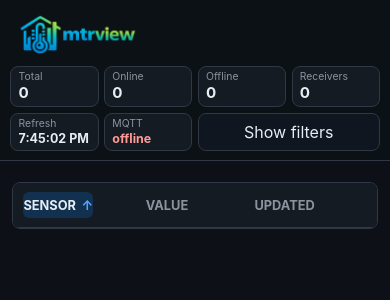
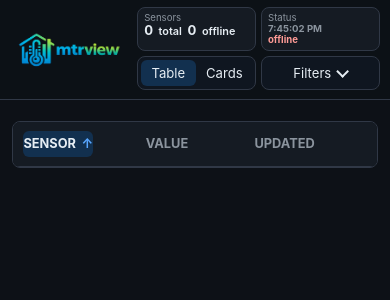
Before and after one commit to tvallas/mtrview, a FastAPI app: page / in a window 390 px wide. Shown: the top 300 px of the page. Run offline with FastAPI, Linux system fonts and the light colour scheme; lists and menus that the app fills with data are empty.

Commit message:
feat: streamline mobile dashboard controls

```diff
--- a/mtrview/static/app.css
+++ b/mtrview/static/app.css
@@ -87,7 +87,7 @@ main {
 
 .header-metrics {
   display: grid;
-  grid-template-columns: repeat(6, minmax(5.8rem, auto)) auto;
+  grid-template-columns: minmax(14rem, auto) minmax(8.5rem, auto) auto auto;
   gap: 0.45rem;
   align-items: stretch;
   justify-content: end;
@@ -128,6 +128,42 @@ main {
   font-size: 0.95rem;
 }
 
+.connection-tile.ok #mqttStatus {
+  color: #7ee787;
+}
+
+.connection-tile.offline #mqttStatus {
+  color: #ff9b96;
+}
+
+.connection-tile strong {
+  display: flex;
+  flex-direction: column;
+  gap: 0.08rem;
+}
+
+.connection-tile {
+  min-width: 8.5rem;
+}
+
+.summary-tile {
+  min-width: 14rem;
+}
+
+.count-line {
+  display: flex !important;
+  flex-wrap: wrap;
+  gap: 0.15rem 0.5rem;
+  align-items: baseline;
+  font-size: 0.88rem !important;
+  font-weight: 600;
+}
+
+.count-line b {
+  color: var(--text);
+  font-size: 1.05rem;
+}
+
 .metric-tile.ok strong {
   color: #7ee787;
 }
@@ -136,12 +172,17 @@ main {
   color: #ff9b96;
 }
 
+.connection-tile.ok strong,
+.connection-tile.offline strong {
+  color: var(--text);
+}
+
 .controls {
   position: sticky;
   top: 4rem;
   z-index: 9;
   display: grid;
-  grid-template-columns: minmax(12rem, 2fr) repeat(4, minmax(8rem, 1fr)) auto;
+  grid-template-columns: minmax(12rem, 2fr) repeat(4, minmax(8rem, 1fr));
   gap: 0.6rem;
   margin: 0 0 1rem;
   padding: 0.75rem;
@@ -182,16 +223,80 @@ button.active {
 }
 
 .icon-button {
-  min-width: 4.9rem;
+  display: inline-flex;
+  min-width: 5.6rem;
   min-height: auto;
+  align-items: center;
+  justify-content: center;
+  gap: 0.4rem;
   padding: 0.35rem 0.65rem;
   border-radius: 8px;
   background: #0f1620;
 }
 
+.icon-button::after {
+  content: "";
+  width: 0.45rem;
+  height: 0.45rem;
+  margin-top: -0.2rem;
+  border-right: 2px solid currentcolor;
+  border-bottom: 2px solid currentcolor;
+  transform: rotate(45deg);
+}
+
+.icon-button.active::after {
+  margin-top: 0.2rem;
+  transform: rotate(225deg);
+}
+
 .view-toggle {
   display: flex;
-  gap: 0.4rem;
+}
+
+.header-view-toggle {
+  position: relative;
+  isolation: isolate;
+  padding: 0.2rem;
+  border: 1px solid var(--line);
+  border-radius: 8px;
+  background: #0f1620;
+}
+
+.header-view-toggle::before {
+  position: absolute;
+  top: 0.2rem;
+  bottom: 0.2rem;
+  left: 0.2rem;
+  z-index: 0;
+  width: calc((100% - 0.4rem) / 2);
+  border-radius: 6px;
+  background: #12304f;
+  content: "";
+  transition: transform 140ms ease;
+}
+
+.header-view-toggle:has(#tableViewButton.active)::before {
+  transform: translateX(0);
+}
+
+.header-view-toggle:has(#cardViewButton.active)::before {
+  transform: translateX(100%);
+}
+
+.header-view-toggle button {
+  position: relative;
+  z-index: 1;
+  flex: 1 1 0;
+  min-height: 2rem;
+  min-width: 4.2rem;
+  padding: 0 0.55rem;
+  border: 0;
+  background: transparent;
+  text-align: center;
+}
+
+.header-view-toggle button.active {
+  background: transparent;
 }
 
 .priority-section,
@@ -487,61 +592,90 @@ tr.problem .sensor-cell {
   }
 
   .topbar {
-    align-items: flex-start;
-    flex-direction: column;
+    align-items: center;
   }
 
   .header-metrics {
-    width: 100%;
-    grid-template-columns: repeat(3, minmax(0, 1fr));
+    grid-template-columns: minmax(12rem, 1fr) minmax(8rem, 0.8fr) auto auto;
     justify-content: stretch;
   }
 
-  .view-toggle {
-    grid-column: 1 / -1;
+  .summary-tile {
+    min-width: 12rem;
   }
 }
 
 @media (max-width: 640px) {
   .topbar {
     position: static;
-    align-items: flex-start;
-    gap: 0.45rem;
+    align-items: center;
+    gap: 0.5rem;
     min-height: 0;
     padding: 0.45rem 0.65rem 0.55rem;
   }
 
   .brand-logo {
-    width: min(8.5rem, 46vw);
+    width: min(7.4rem, 31vw);
   }
 
   .header-metrics {
-    grid-template-columns: repeat(4, minmax(0, 1fr));
-    gap: 0.35rem;
+    grid-template-columns: repeat(2, minmax(0, 1fr));
+    gap: 0.3rem;
   }
 
   .metric-tile {
     min-width: 0;
-    padding: 0.35rem 0.45rem;
+    padding: 0.3rem 0.4rem;
   }
 
   .metric-tile span {
-    font-size: 0.65rem;
+    font-size: 0.6rem;
   }
 
   .metric-tile strong {
     margin-top: 0.12rem;
-    font-size: 0.95rem;
+    font-size: 0.82rem;
   }
 
   .status-tile strong {
-    font-size: 0.78rem;
+    font-size: 0.72rem;
+  }
+
+  .connection-tile {
+    min-width: 0;
+  }
+
+  .summary-tile {
+    min-width: 0;
+  }
+
+  .count-line {
+    gap: 0.1rem 0.35rem;
+    font-size: 0.68rem !important;
+  }
+
+  .count-line b {
+    font-size: 0.82rem;
+  }
+
+  .header-view-toggle {
+    grid-column: span 1;
+    padding: 0.15rem;
+  }
+
+  .header-view-toggle button {
+    min-height: 1.75rem;
+    min-width: 0;
+    padding: 0 0.35rem;
+    font-size: 0.82rem;
   }
 
   .icon-button {
-    grid-column: span 2;
-    min-height: 2rem;
-    padding: 0.25rem 0.5rem;
+    grid-column: span 1;
+    min-width: 0;
+    min-height: 2.05rem;
+    padding: 0.2rem 0.4rem;
+    font-size: 0.82rem;
   }
 
   .controls {
--- a/mtrview/static/app.js
+++ b/mtrview/static/app.js
@@ -12,9 +12,7 @@ const els = {
   mqttStatus: document.getElementById("mqttStatus"),
   counts: {
     total: document.getElementById("countTotal"),
-    online: document.getElementById("countOnline"),
     offline: document.getElementById("countOffline"),
-    receivers: document.getElementById("countReceivers"),
   },
   search: document.getElementById("searchInput"),
   status: document.getElementById("statusFilter"),
@@ -196,9 +194,7 @@ function textValue(reading, key) {
 function render() {
   const counts = state.data.counts || {};
   els.counts.total.textContent = counts.total ?? 0;
-  els.counts.online.textContent = counts.online ?? 0;
   els.counts.offline.textContent = counts.offline ?? 0;
-  els.counts.receivers.textContent = counts.receivers ?? 0;
   fillSelect(els.zone, state.data.zones || [], "All zones");
   fillSelect(els.receiver, state.data.receivers || [], "All receivers");
 
@@ -222,7 +218,7 @@ function setMqttStatus(connected, message) {
   els.mqttStatus.textContent = statusText;
   els.mqttStatus.title = connected ? "MQTT connected" : message || "MQTT disconnected";
   els.mqttStatus.closest(".metric-tile").className =
-    `metric-tile status-tile ${connected ? "ok" : "offline"}`;
+    `metric-tile status-tile connection-tile ${connected ? "ok" : "offline"}`;
 }
 
 function mqttStatusLabel(message) {
@@ -469,8 +465,8 @@ els.tableButton.addEventListener("click", () => {
 els.controlsToggle.addEventListener("click", () => {
   const collapsed = document.body.classList.toggle("controls-collapsed");
   els.controlsToggle.setAttribute("aria-expanded", String(!collapsed));
-  els.controlsToggle.textContent = collapsed ? "Show filters" : "Hide filters";
   els.controlsToggle.title = collapsed ? "Show filters" : "Hide filters";
+  els.controlsToggle.classList.toggle("active", !collapsed);
 });
 
 render();
--- a/mtrview/templates/index.html
+++ b/mtrview/templates/index.html
@@ -26,24 +26,24 @@
         <h1>mtrview</h1>
       </div>
       <div class="header-metrics" aria-label="Summary">
-        <article class="metric-tile">
-          <span>Total</span><strong id="countTotal">0</strong>
+        <article class="metric-tile summary-tile">
+          <span>Sensors</span>
+          <strong class="count-line">
+            <b id="countTotal">0</b> total
+            <b id="countOffline">0</b> offline
+          </strong>
         </article>
-        <article class="metric-tile">
-          <span>Online</span><strong id="countOnline">0</strong>
+        <article class="metric-tile status-tile connection-tile">
+          <span>Status</span>
+          <strong>
+            <span id="refreshTime">now</span>
+            <span id="mqttStatus">unknown</span>
+          </strong>
         </article>
-        <article class="metric-tile">
-          <span>Offline</span><strong id="countOffline">0</strong>
-        </article>
-        <article class="metric-tile">
-          <span>Receivers</span><strong id="countReceivers">0</strong>
-        </article>
-        <article class="metric-tile status-tile">
-          <span>Refresh</span><strong id="refreshTime">now</strong>
-        </article>
-        <article class="metric-tile status-tile">
-          <span>MQTT</span><strong id="mqttStatus">unknown</strong>
-        </article>
+        <div class="view-toggle header-view-toggle" role="group" aria-label="View">
+          <button id="tableViewButton" class="active" type="button">Table</button>
+          <button id="cardViewButton" type="button">Cards</button>
+        </div>
         <button
           id="controlsToggle"
           class="icon-button"
@@ -52,7 +52,7 @@
           aria-expanded="false"
           title="Show filters"
         >
-          Show filters
+          Filters
         </button>
       </div>
     </header>
@@ -81,10 +81,6 @@
           <option value="receiver">Receiver</option>
           <option value="transmitter_id">Transmitter</option>
         </select>
-        <div class="view-toggle" role="group" aria-label="View">
-          <button id="cardViewButton" type="button">Cards</button>
-          <button id="tableViewButton" class="active" type="button">Table</button>
-        </div>
       </section>
 
       <section id="prioritySection" class="priority-section hidden">
```
Also changed, not shown: tests/test_web.py (+1 -1 lines).
